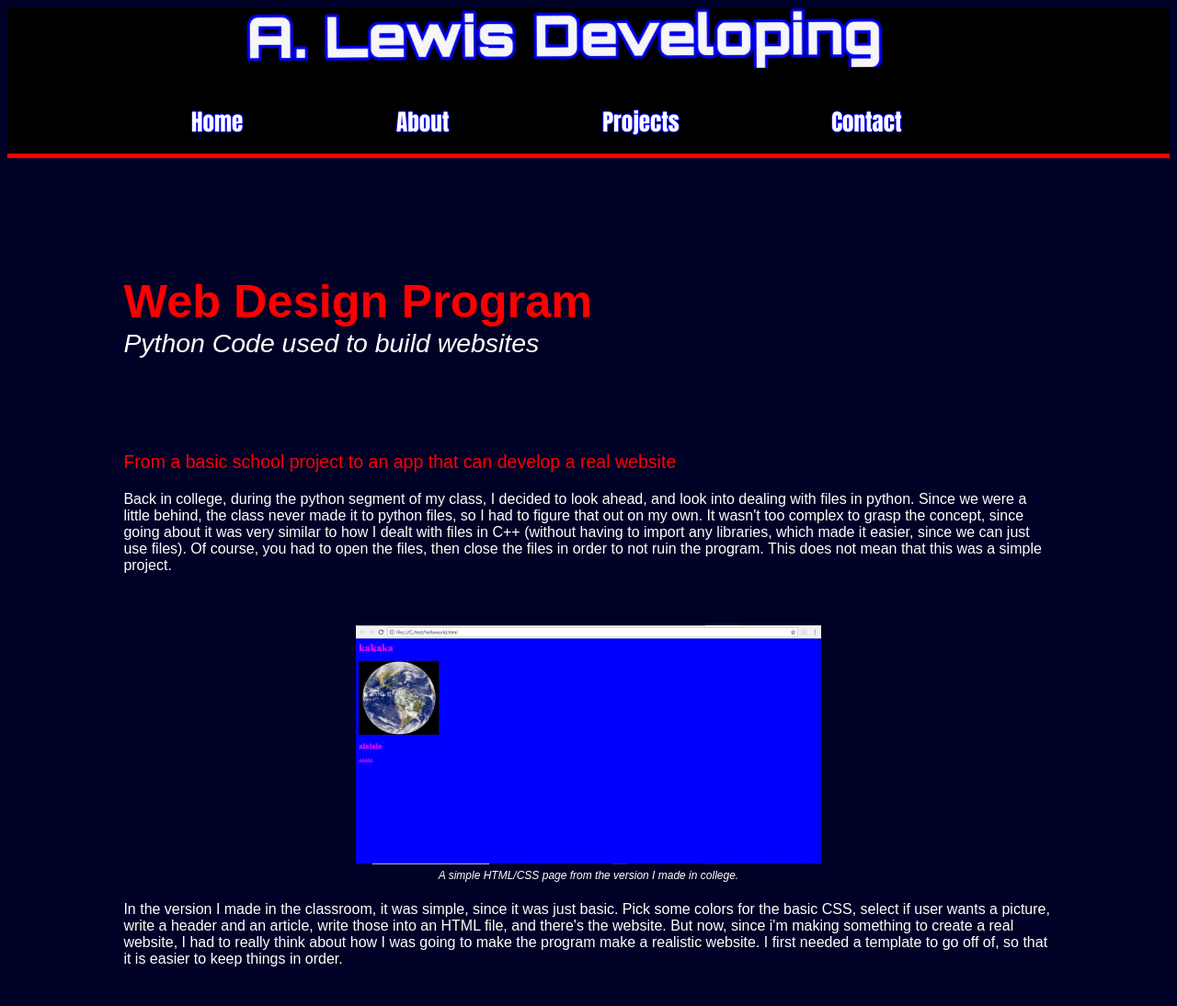
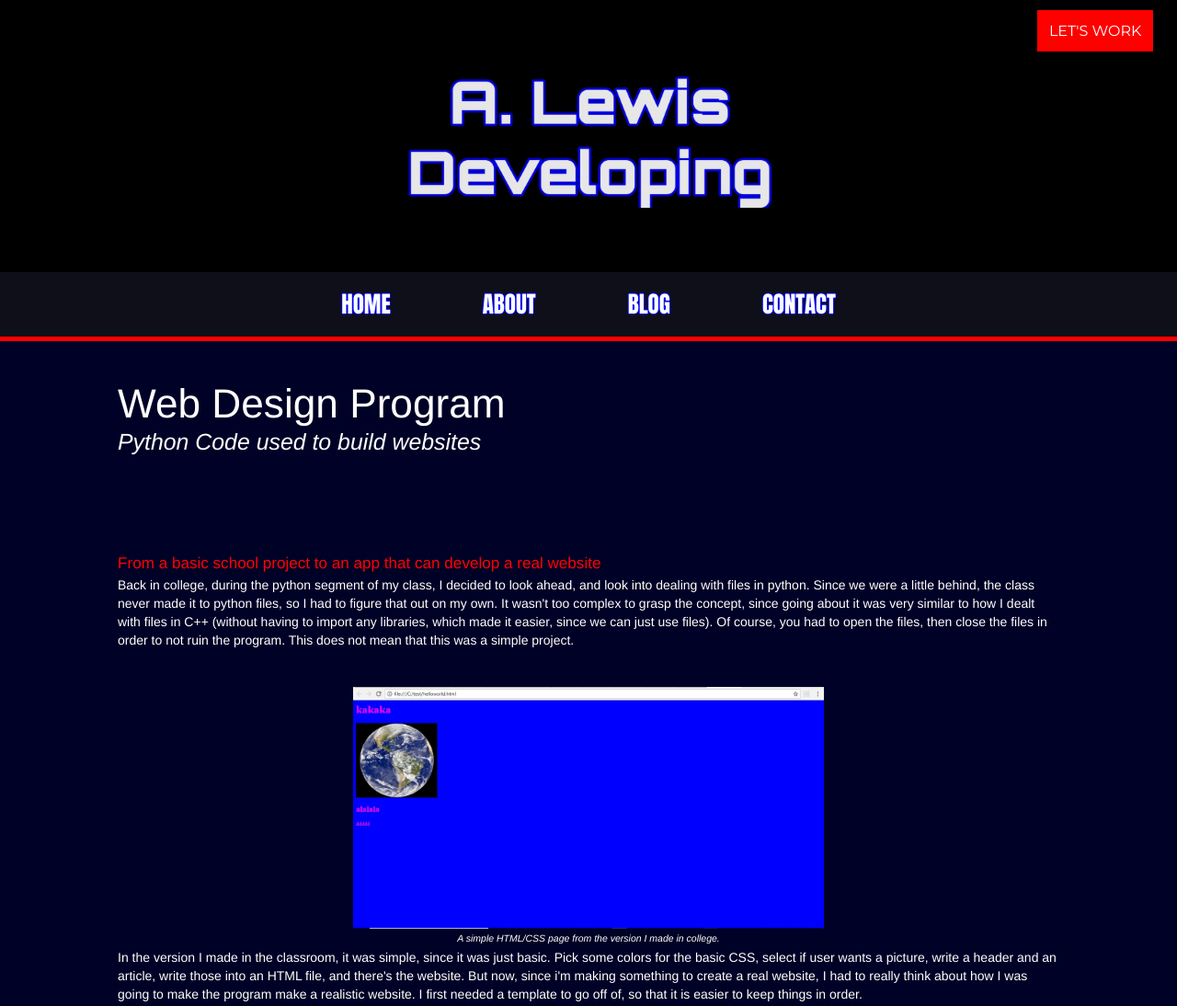
Before and after one commit to alewis99/alewis99.github.io, a plain HTML site: page wdApp.html in a window 1280 px wide. Shown: the top 1094 px of the page at 92% size. Drawn offline with Linux system fonts and the light colour scheme.

Commit message:
Blog Changes 1

```diff
--- a/wdApp.html
+++ b/wdApp.html
@@ -3,26 +3,67 @@
 <head>
 	<title> A.Lewis Developing | Web App (Python) </title>
 	<link rel="stylesheet" type="text/css" href="portfolio.css">
+
+	<link href="indexcss/bootstrap.min.css" rel="stylesheet">
+  <link href="indexcss/style.css" rel="stylesheet" type="text/css">
+  <link href="indexcss/navbar.css" rel="stylesheet" type="text/css">
+
+  <!--Font Styles -->
+  <link href="https://fonts.googleapis.com/css?family=Montserrat" rel="stylesheet" type="text/css">
+
+  <!--FAVICON-->
+  <link rel="icon" href="images/desktop-computer-image.jpg">
+
 </head>
 
-<body>
+<body style="background-color: #000126;">
 
-	<header class="linkTab">
+	<div class="consultation"><br/>
+    <a href="contact.html"><span class="gold">LET'S WORK</span></a>
+  </div>
 
-		<div class="logo">
-			<a href="index.html"><img src="logo2.jpeg"> </img></a>
-		</div>
 
-		</br>
+  <div class="container-fluid" id="banner" align="center" style="background-color: black;">
 
-		<ul>
-			<li><a href="index.html"> Home </a></li>
-			<li><a href="about.html"> About </a></li>
-			<li><a href="projects.html"> Projects</a></li>
-			<li><a href="contact.html"> Contact </a></li>
-		</ul>
+        <a href="index.html">
+        <img  class="logo" src="logo.jpeg"></a>
 
-	</header>
+  </div><!--end banner-->
+
+
+  <nav class="navbar navbar-default navbar-static-top" id="topnavbar" role="navigation">
+
+    <div class="navbar-header">
+
+      <button class="navbar-toggle" data-target=".navbar-collapse" data-toggle="collapse" type="button">
+
+          <span class="sr-only">Toggle navigation</span>
+
+              <span class="icon-bar"></span>
+              <span class="icon-bar"></span>
+              <span class="icon-bar"></span>
+
+      </button>
+
+    </div><!--end navbar-header-->
+
+    <div class="collapse navbar-collapse" align="center" >
+
+      <ul class="nav navbar-nav">
+
+          <li><a href="index.html">HOME</a></li>
+
+          <li><a href="about.html">ABOUT</a></li>
+
+          <li><a href="projects.html">BLOG</a></li>
+
+          <li><a href="contact.html">CONTACT</a></li>
+
+      </ul>
+
+    </div>
+
+  </nav><!--end navbar-->
 
 
 	<section class="mainDisplay">
@@ -173,6 +214,34 @@
 </article>
 	</section>
 
+	<footer>
+
+    <div id="footer" align="center">
+
+        <a href="index.html">HOME</a>
+
+        <a href="about.html">ABOUT</a>
+
+        <a href="projects.html">BLOG</a>
+
+        <a href="contact.html">CONTACT</a>
+
+    </div><!--end of footer-->
+
+
+	<!--
+    <div class="footerlinks" align="center">
+
+      <a href="" rel="nofollow">Privacy Policy</a>
+
+      <a href="" rel="nofollow">Terms &amp; Conditions</a>
+
+      <p align="center" class="text-muted copyright">&copy; </p>
+
+    </div> -->
+
+  </footer><!--end Footer-->
+
 	</body>
 
 </html>
```
